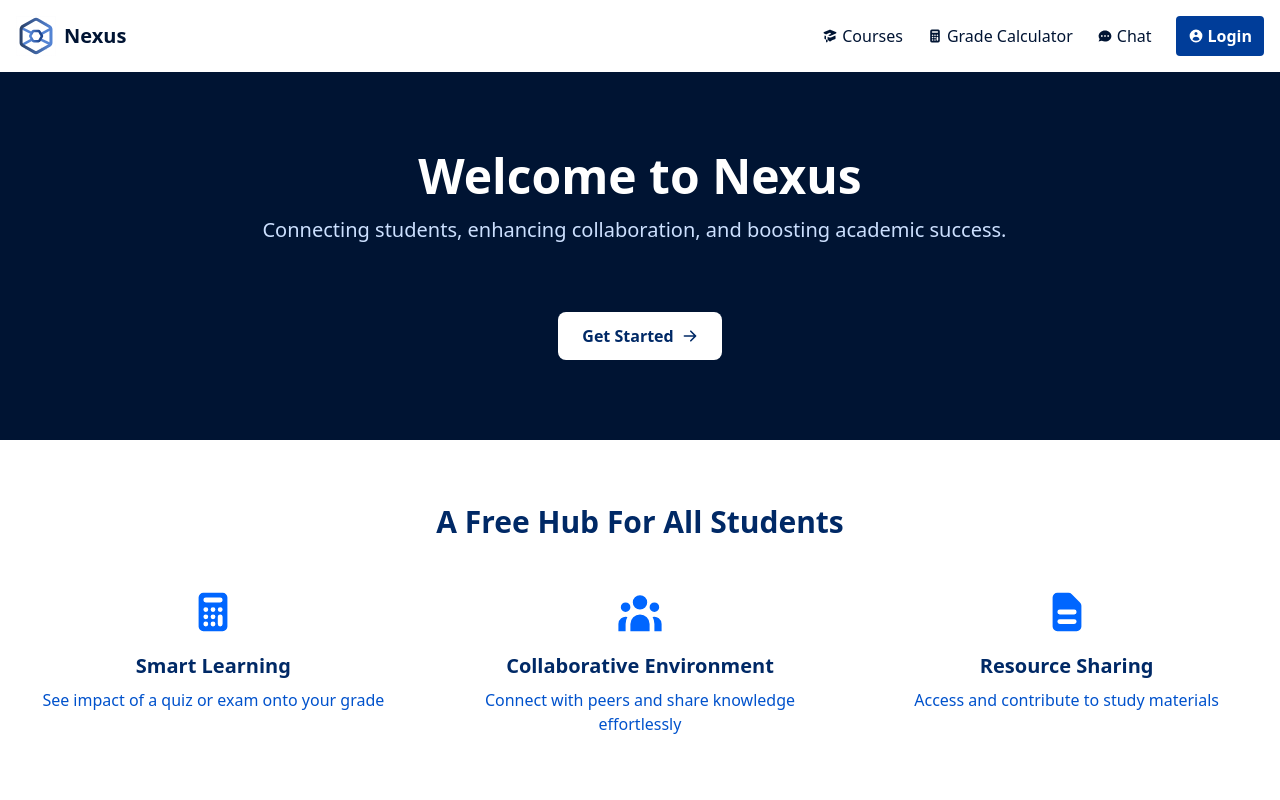
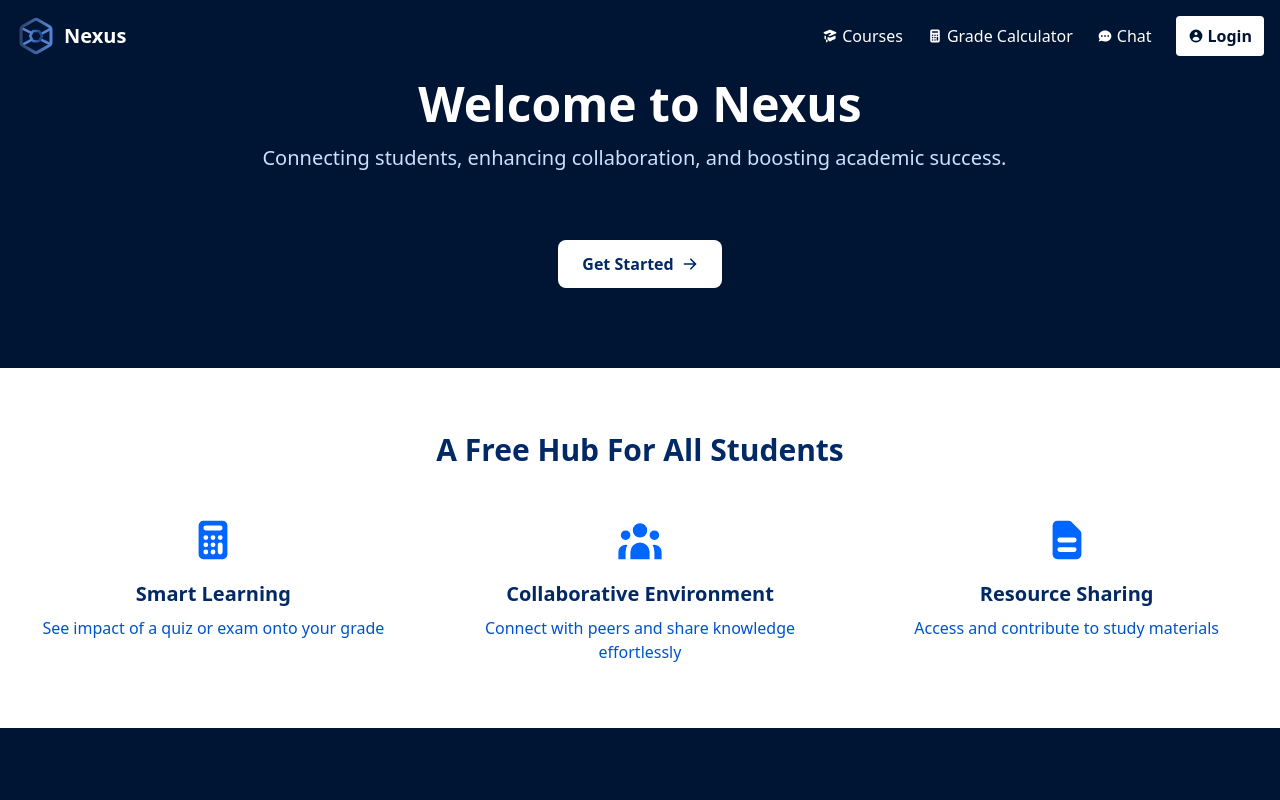
Before and after one commit to acm-projects/Nexus, a React (Vite) app in the folder nexus/: page / in a window 1280 px wide. Shown: the top 800 px of the page. Built offline with nearby package versions, Linux system fonts and the light colour scheme.

Commit message:
styling changes on homescreen and upload doc

```diff
--- a/nexus/src/App.jsx
+++ b/nexus/src/App.jsx
@@ -19,6 +19,8 @@ function App() {
               <Hero />
               <WhiteSection />
               <Features />
+              {/* temp upload doc preview
+              */}
               <UploadDoc />
             </main>
           } />
--- a/nexus/src/components/Navbar.jsx
+++ b/nexus/src/components/Navbar.jsx
@@ -1,28 +1,64 @@
-import React from 'react';
+import React, { useState, useEffect } from 'react';
 import { Link } from 'react-router-dom';
 import { HiAcademicCap, HiCalculator, HiChat, HiUserCircle } from 'react-icons/hi';
 import Logo from '../assets/logo.svg';
 
 const Navbar = () => {
+  const [isScrolled, setIsScrolled] = useState(false);
+
+  useEffect(() => {
+    const handleScroll = () => {
+      if (window.scrollY > 50) {
+        setIsScrolled(true);
+      } else {
+        setIsScrolled(false);
+      }
+    };
+
+    window.addEventListener('scroll', handleScroll);
+
+    return () => {
+      window.removeEventListener('scroll', handleScroll);
+    };
+  }, []);
+
+  const navbarClasses = `fixed top-0 left-0 right-0 z-50 transition-all duration-300 ${
+    isScrolled ? 'bg-white bg-opacity-90 shadow-md' : 'bg-transparent'
+  }`;
+
+  const linkClasses = `hover:text-nexus-blue-200 flex items-center ${
+    isScrolled ? 'text-nexus-blue-900 hover:text-nexus-blue-600' : 'text-white'
+  }`;
+
+  const logoTextClasses = `text-xl font-bold ${
+    isScrolled ? 'text-nexus-blue-900' : 'text-white'
+  }`;
+
+  const loginButtonClasses = `font-bold py-2 px-3 rounded flex items-center ${
+    isScrolled
+      ? 'bg-nexus-blue-700 text-white hover:bg-nexus-blue-800'
+      : 'bg-white text-nexus-blue-900 hover:bg-nexus-blue-100'
+  }`;
+
   return (
-    <nav className="bg-nexus-white py-4">
+    <nav className={navbarClasses}>
       <div className="container mx-auto px-4">
-        <div className="flex justify-between items-center">
+        <div className="flex justify-between items-center py-4">
           <Link to="/" className="flex items-center">
             <img src={Logo} alt="Nexus Logo" className="h-10 mr-2" />
-            <span className="text-nexus-blue-900 text-xl font-bold">Nexus</span>
+            <span className={logoTextClasses}>Nexus</span>
           </Link>
           <div className="flex space-x-6 items-center">
-            <Link to="/courses" className="text-nexus-blue-900 hover:text-nexus-blue-700 flex items-center">
+            <Link to="/courses" className={linkClasses}>
               <HiAcademicCap className="mr-1" /> Courses
             </Link>
-            <Link to="/grade-calculator" className="text-nexus-blue-900 hover:text-nexus-blue-700 flex items-center">
+            <Link to="/grade-calculator" className={linkClasses}>
               <HiCalculator className="mr-1" /> Grade Calculator
             </Link>
-            <Link to="/chat" className="text-nexus-blue-900 hover:text-nexus-blue-700 flex items-center">
+            <Link to="/chat" className={linkClasses}>
               <HiChat className="mr-1" /> Chat
             </Link>
-            <Link to="/login" className="bg-nexus-blue-700 text-nexus-white hover:bg-nexus-blue-800 font-bold py-2 px-3 rounded flex items-center">
+            <Link to="/login" className={loginButtonClasses}>
               <HiUserCircle className="mr-1" /> Login
             </Link>
           </div>
--- a/nexus/src/pages/LoginPage.jsx
+++ b/nexus/src/pages/LoginPage.jsx
@@ -9,7 +9,7 @@ const LoginPage = () => {
 
   const handleSubmit = (e) => {
     e.preventDefault();
-    // Implement login logic or somehting here idk
+    // ** Implement login logic or somehting here idk
     console.log('Login submitted', { email, password });
   };
 
--- a/nexus/src/pages/UploadDoc.jsx
+++ b/nexus/src/pages/UploadDoc.jsx
@@ -138,7 +138,7 @@ const UploadDoc = () => {
                             className="group relative w-full flex justify-center py-2 px-4 border border-transparent text-sm font-medium rounded-md text-white bg-nexus-blue-600 hover:bg-nexus-blue-700 focus:outline-none focus:ring-2 focus:ring-offset-2 focus:ring-nexus-blue-500"
                         >
                             <span className="absolute left-0 inset-y-0 flex items-center pl-3">
-                                <HiUpload className="h-5 w-5 text-nexus-blue-500 group-hover:text-nexus-blue-400" aria-hidden="true" />
+                                <HiUpload className="h-5 w-5 text-nexus-white group-hover:text-nexus-white" aria-hidden="true" />
                             </span>
                             Upload Doc
                         </button>
```
